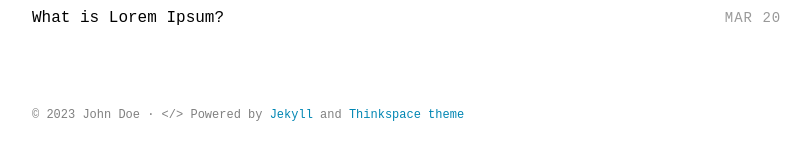
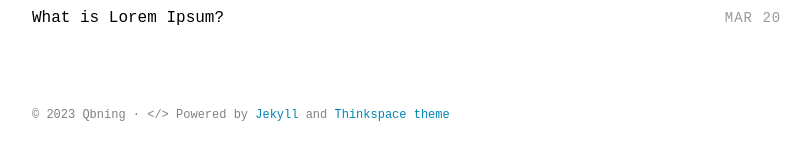
Before and after one commit to qbning/qbning.github.io, a Jekyll site: the page built from index.html, in a window 1280 px wide. Shown: the part 469-629 px from the top of the page, without its empty margins (232-1043 px from the left). Built offline with Jekyll 4.4.1, drawn with Linux system fonts in a browser that asks for light colours; some web fonts are replaced.

Commit message:
Update _config.yml

```diff
--- a/_config.yml
+++ b/_config.yml
@@ -28,7 +28,7 @@ sass:
 
 # Author settings
 author:
-  name     : "John Doe"
+  name     : "Qbning"
 
 plugins:
   - jekyll-sitemap
```
